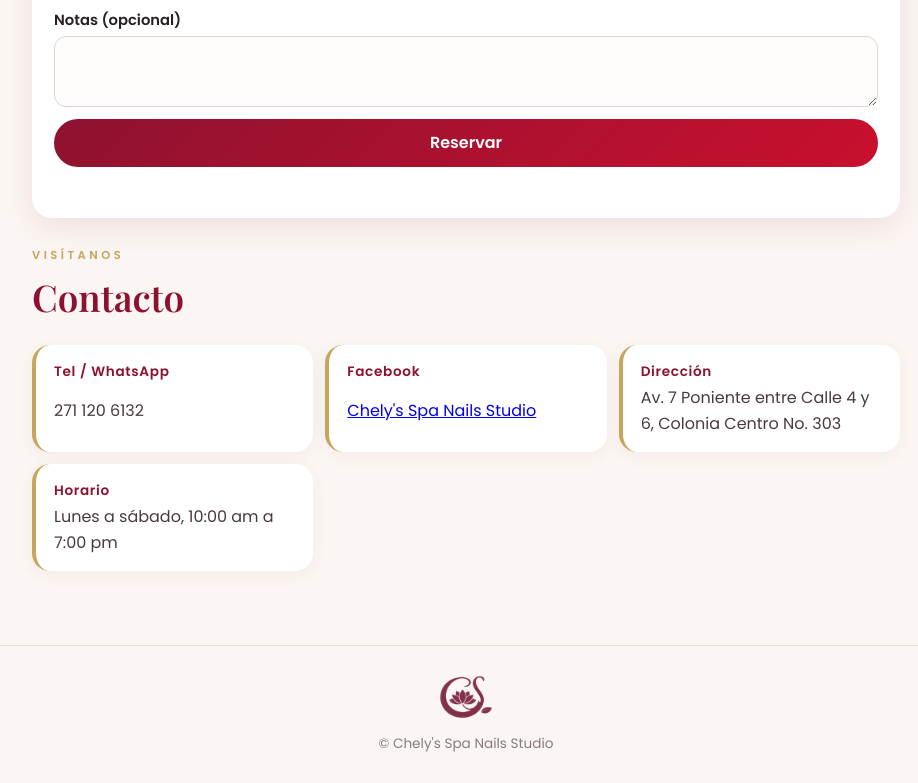
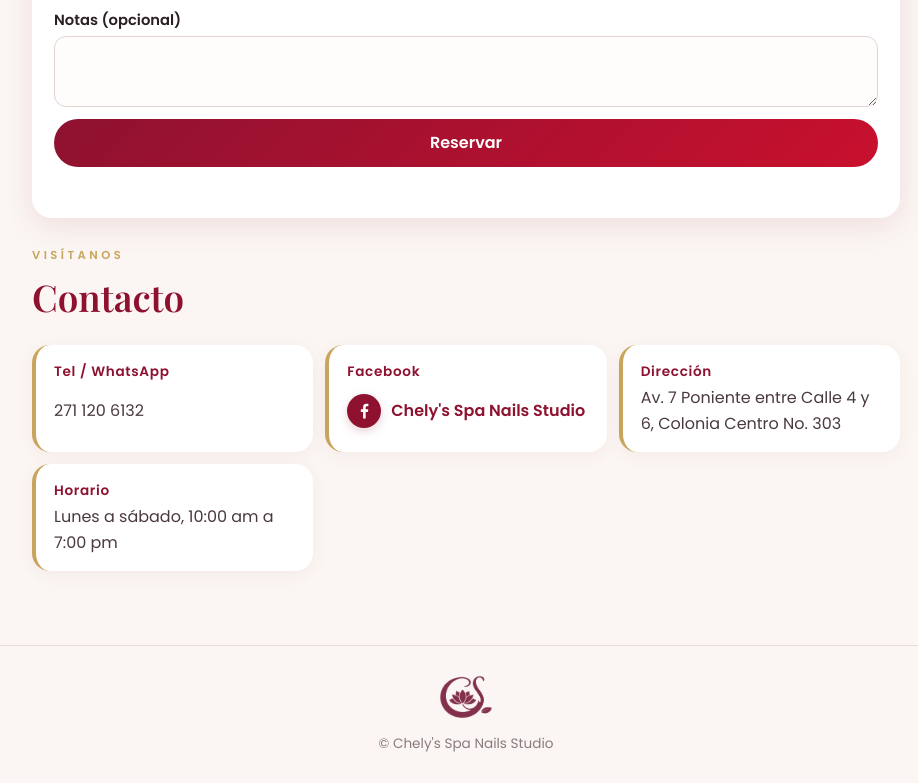
Before and after one commit to CEALMEBA/Chely-s-Spa-NAILS-STUDIO, a plain HTML site: page index.html in a window 1280 px wide. Shown: the part 2346-3129 px from the top of the page, without its empty margins (174-1092 px from the left). Drawn offline with nearby package versions, Linux system fonts and the light colour scheme; a web font is replaced by a local one.

Commit message:
Contacto: icono de Facebook acorde al diseño
Co-Authored-By: Claude Sonnet 5.5 <noreply@anthropic.com>

```diff
--- a/css/style.css
+++ b/css/style.css
@@ -237,3 +237,10 @@ dialog.exito::backdrop{background:#3a0a16a6;backdrop-filter:blur(3px)}
 
 .aviso{margin:-4px 0 12px;padding:10px 14px;border-radius:12px;background:#fff6e0;color:#7a5200;border:1px solid #f0d9a0;font-size:.88rem;line-height:1.4}
 .limpiar{margin:0 0 12px}
+
+/* ---------- Enlace a Facebook ---------- */
+.contact a.fb{display:inline-flex;align-items:center;gap:10px;color:var(--wine);font-weight:600;text-decoration:none;transition:color .2s}
+.contact a.fb i{flex:none;width:34px;height:34px;border-radius:50%;background:var(--wine);color:#fff;display:grid;place-items:center;box-shadow:0 3px 10px #8e123033;transition:transform .2s,background .2s}
+.contact a.fb i svg{width:19px;height:19px}
+.contact a.fb:hover i,.contact a.fb:focus-visible i{transform:translateY(-2px) scale(1.06);background:#1877f2}
+.contact a.fb:hover,.contact a.fb:focus-visible{color:#1877f2}
--- a/index.html
+++ b/index.html
@@ -105,7 +105,7 @@
     <h2>Contacto</h2>
     <div class="contact">
       <div><b>Tel / WhatsApp</b><span>271 120 6132</span></div>
-      <div><b>Facebook</b><span><a href="https://www.facebook.com/profile.php?id=61574190903033" target="_blank" rel="noopener">Chely's Spa Nails Studio</a></span></div>
+      <div><b>Facebook</b><span><a class="fb" href="https://www.facebook.com/profile.php?id=61574190903033" target="_blank" rel="noopener" aria-label="Abrir Facebook de Chely's Spa Nails Studio"><i aria-hidden="true"><svg viewBox="0 0 24 24" fill="currentColor"><path d="M13.5 22v-8.2h2.8l.5-3.4h-3.3V8.3c0-1 .3-1.7 1.7-1.7h1.7V3.6c-.3 0-1.3-.1-2.5-.1-2.5 0-4.2 1.5-4.2 4.3v2.6H7.4v3.4h2.8V22h3.3Z"/></svg></i>Chely's Spa Nails Studio</a></span></div>
       <div><b>Dirección</b><span>Av. 7 Poniente entre Calle 4 y 6, Colonia Centro No. 303</span></div>
       <div><b>Horario</b><span>Lunes a sábado, 10:00 am a 7:00 pm</span></div>
     </div>
```
